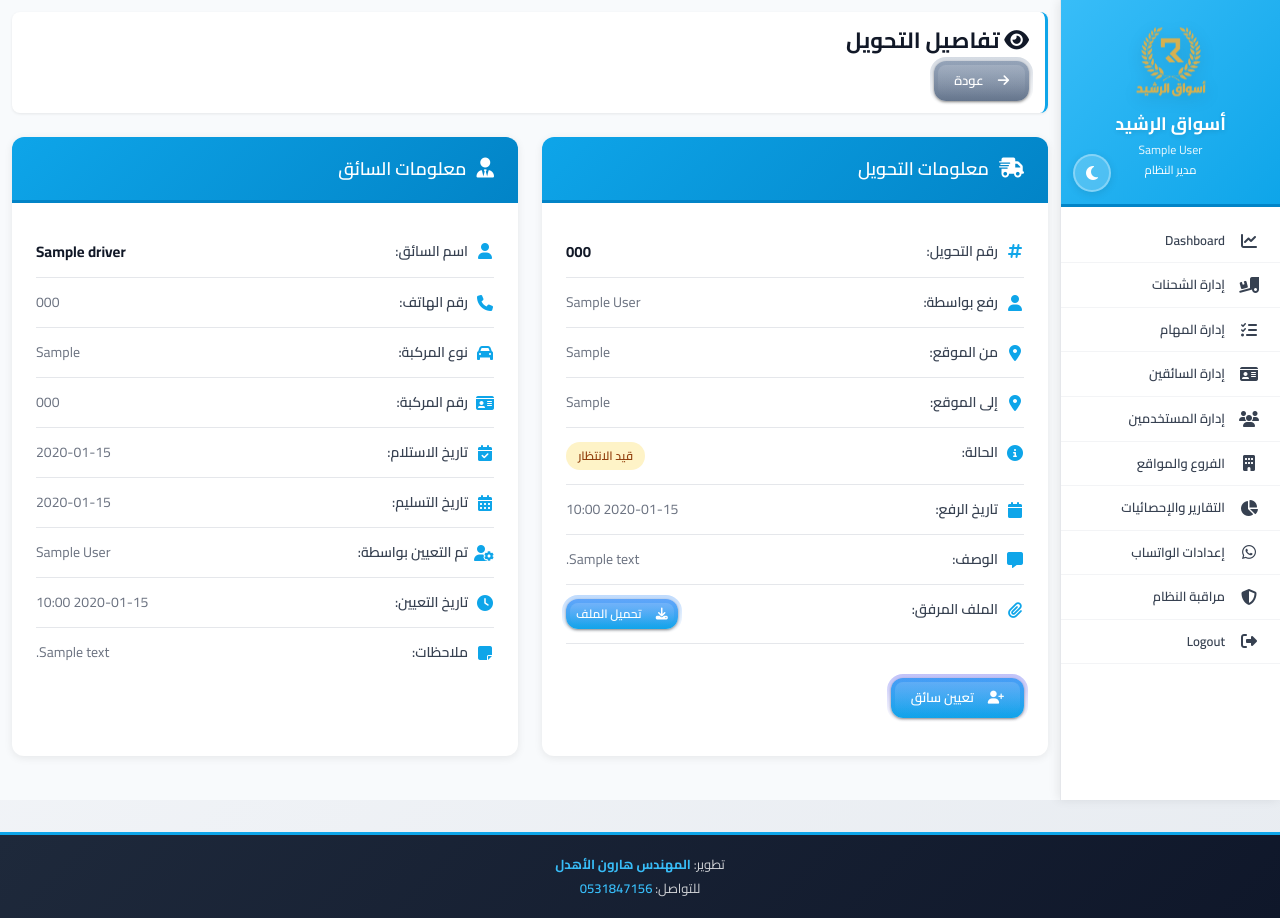
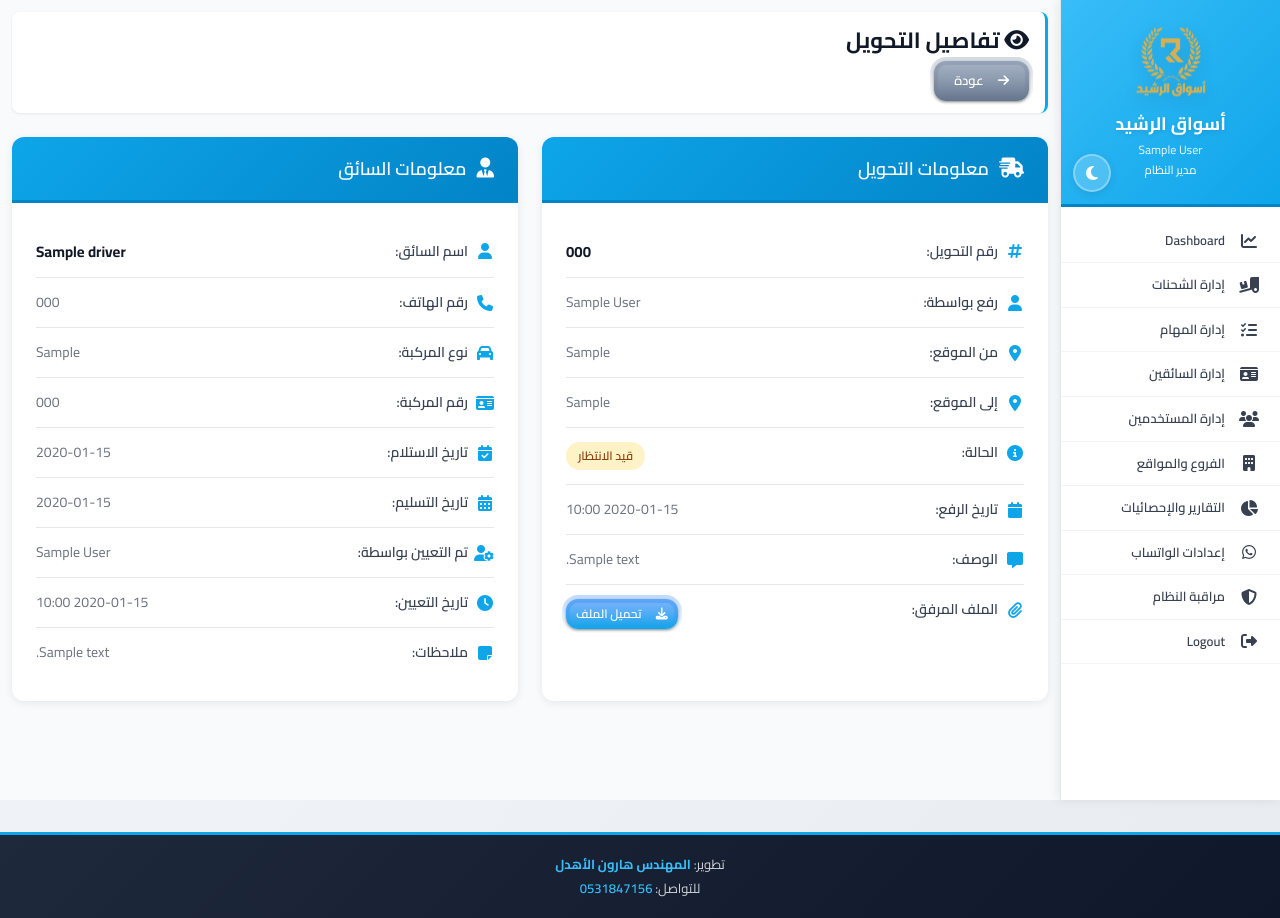
Before and after one commit to yyoyoyo2030-max/logctic, a PHP site: page /logctic/views/transfers/view_transfer.php?id=1 in a window 1280 px wide. Run offline with PHP 8.4, Linux system fonts and the light colour scheme; the visitor is signed in with stand-in values (Sample User, id 1); tables that the repository leaves empty hold one stand-in row (values such as "Sample post"); data that the repository does not hold is empty; some libraries are stand-ins or nearby versions.

Commit message:
fix: remove duplicate assign driver button from transfer details

```diff
--- a/views/transfers/view_transfer.php
+++ b/views/transfers/view_transfer.php
@@ -121,13 +121,7 @@ include '../../includes/header.php';
             </div>
             <?php endif; ?>
 
-            <?php if ($transfer['status'] == 'pending' && isAdmin()): ?>
-            <div class="info-row" style="margin-top: 20px;">
-                <a href="assign_driver.php?id=<?php echo $transfer['id']; ?>" class="btn btn-primary">
-                    <i class="fas fa-user-plus"></i> تعيين سائق
-                </a>
-            </div>
-            <?php endif; ?>
+
         </div>
     </div>
 
```
